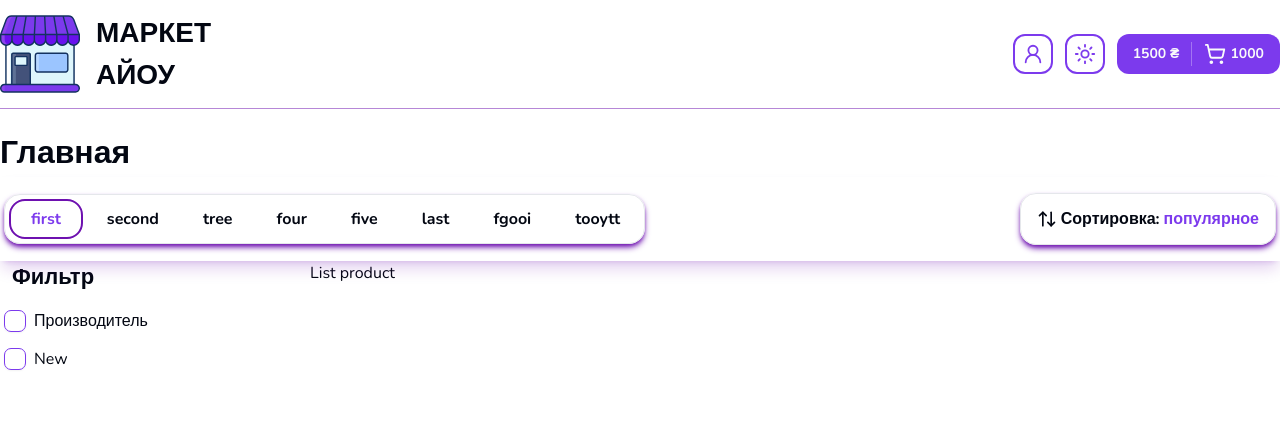
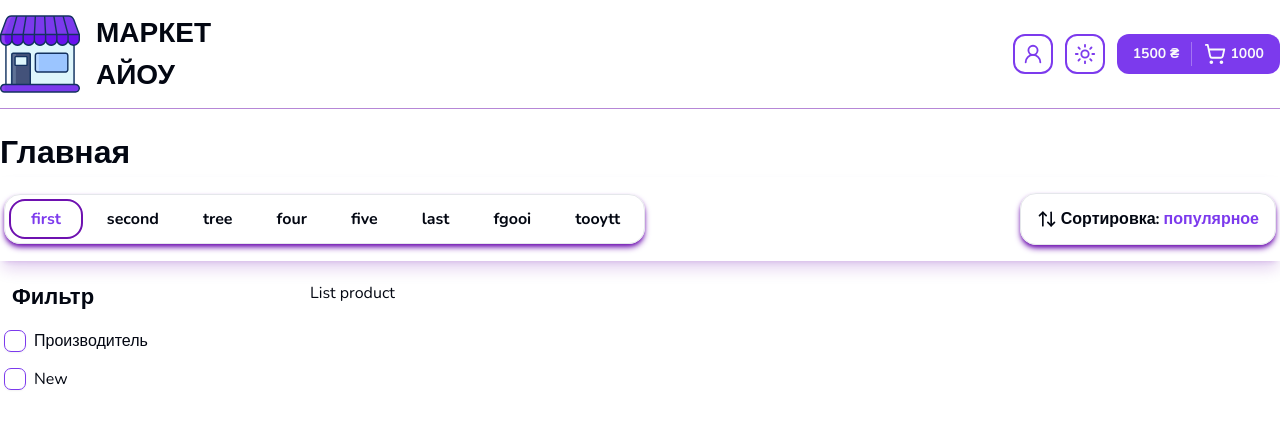
Before and after one commit to smartware10/market.io.frontend, a Next.js app: page / in a window 1280 px wide. Shown: the top 428 px of the page. Built offline with nearby package versions, Linux system fonts and the light colour scheme.

Commit message:
Fix page and top-bar design

```diff
--- a/src/app/page.tsx
+++ b/src/app/page.tsx
@@ -9,7 +9,7 @@ export default function Home() {
 
       <TopBar />
 
-      <Container className={"pb-14"}>
+      <Container className={"mt-5 pb-14"}>
         <div className={"flex gap-[60px]"}>
           <div className={"w-[250px]"}>
             <Filters />
--- a/src/components/shared/top-bar.tsx
+++ b/src/components/shared/top-bar.tsx
@@ -10,7 +10,7 @@ export const TopBar: React.FC<Props> = ({ className }) => {
   return (
     <div
       className={cn(
-        "sticky top-0 py-4 px-1 shadow-lg shadow-purple-800/20 z-10",
+        "sticky bg-white dark:bg-[#030712] top-0 py-4 px-1 shadow-lg shadow-purple-800/20 z-10",
         className,
       )}
     >
```
